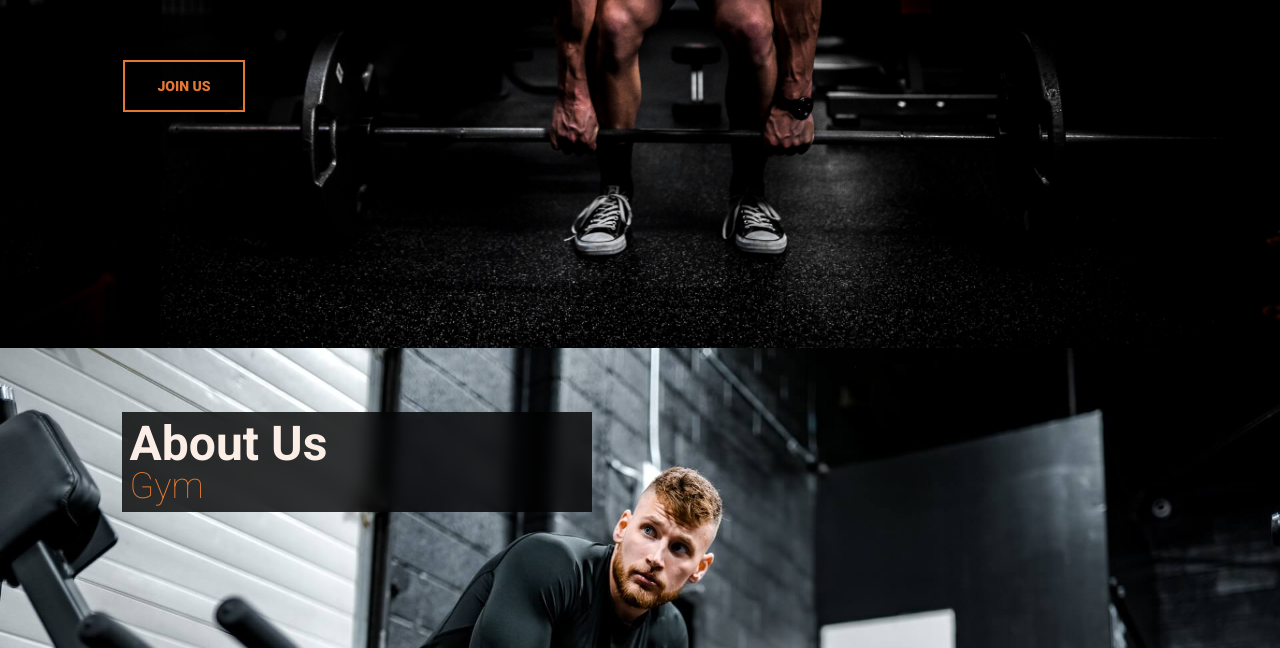
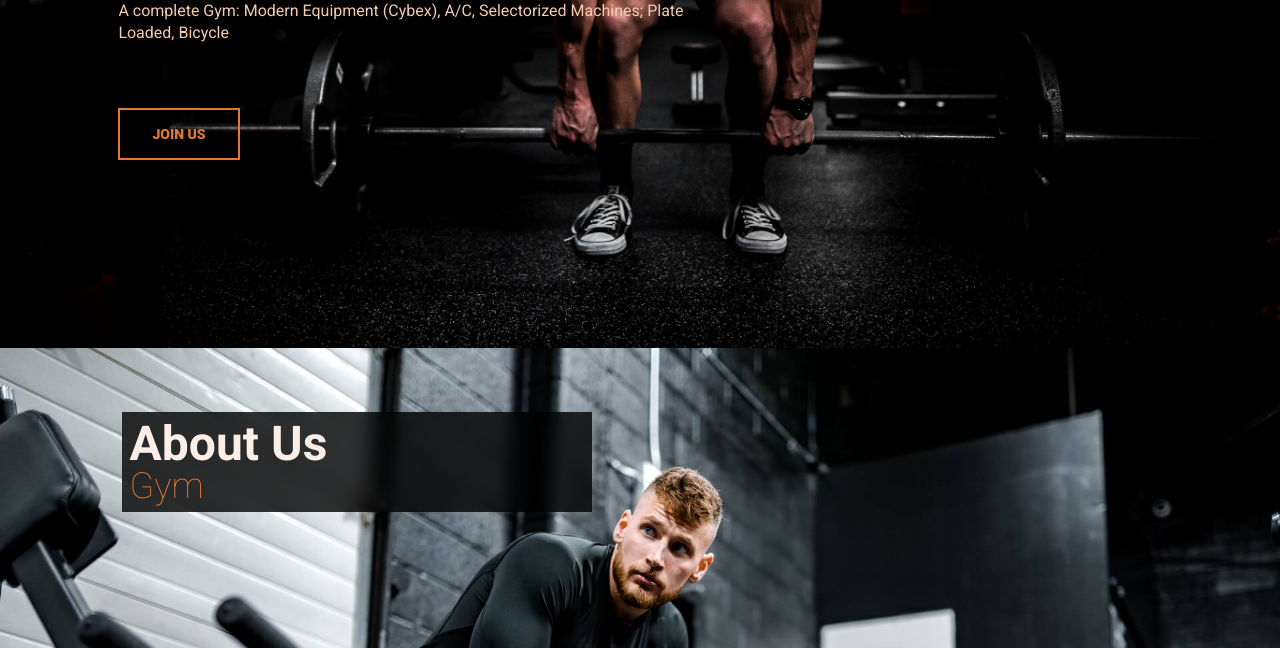
Before and after one commit to JavierBayonOlivencia/HFP, a plain HTML site: page index.html in a window 1280 px wide. Shown: the part 452-1100 px from the top of the page. Drawn offline with Linux system fonts and the light colour scheme.

Commit message:
Update index.html

```diff
--- a/index.html
+++ b/index.html
@@ -46,8 +46,7 @@
                         <h1>House Of Pain</h1>
                     </div>
                     <div class="hero-info">
-                        <p>Un Gimnasio completo: Equipos Modernos (Cybex), A/C, Maquinas Selectorizadas; Plate Loaded,
-                            Biciclet</p>
+                        <p>A complete Gym: Modern Equipment (Cybex), A/C, Selectorized Machines; Plate Loaded, Bicycle</p>
                         <a class="button" href="#contact">join us</a>
                     </div>
 
```
